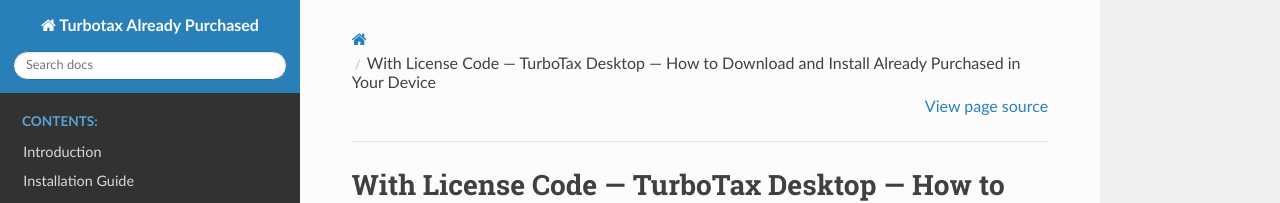
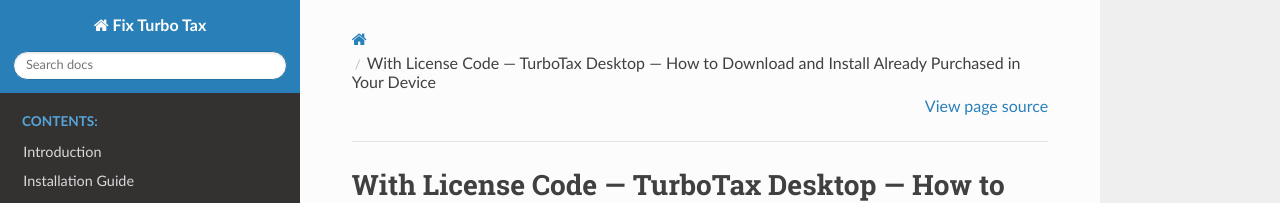
Before and after one commit to mimigross-ai/fixturbotax, a Sphinx documentation site: the page built from docs/index.rst, in a window 1280 px wide. Shown: the top 203 px of the page. Built offline with Sphinx 7.4.7 and the Read the Docs theme 3.1.0, drawn with Linux system fonts in a browser that asks for light colours.

Commit message:
Update conf.py

```diff
--- a/docs/conf.py
+++ b/docs/conf.py
@@ -2,7 +2,7 @@
 import sys
 sys.path.insert(0, os.path.abspath('.'))
 
-project = 'Turbotax Already Purchased'
+project = 'Fix Turbo Tax'
 author = 'Mark Race'
 release = '1.0'
 
```
